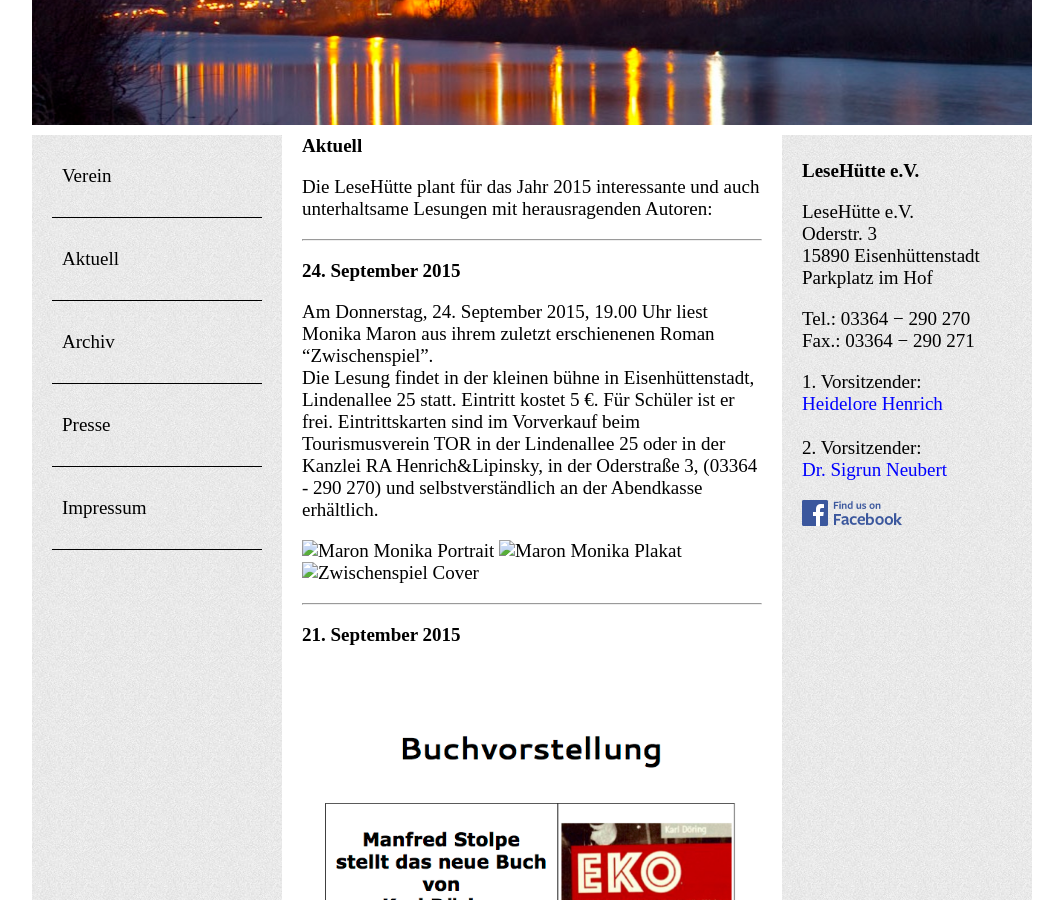
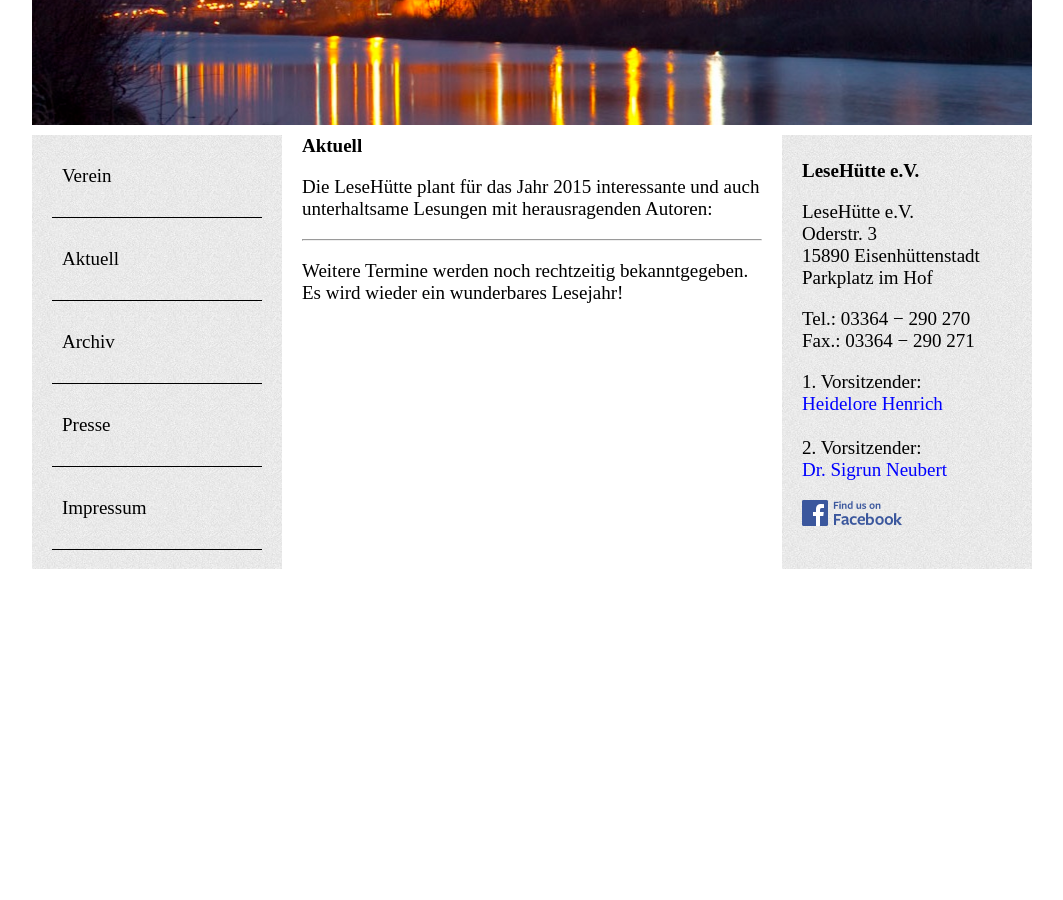
Before and after one commit to zickzackv/lesehutte.de, a Jekyll site: the page built from aktuell/index.md, in a window 1280 px wide and 900 px high, scrolled down 280 px. Shown: the whole window, without its empty margins (108-1171 px from the left). Built offline with Jekyll 4.4.1, drawn with Linux system fonts in a browser that asks for light colours; Markdown is read by kramdown in place of the engine named in the settings; after the commit the page ends 969 px from its top, so only the background shows below that.

Commit message:
Archive Marion Maron
Starting to use folders for each Reading

```diff
--- a/aktuell/index.md
+++ b/aktuell/index.md
@@ -8,29 +8,6 @@ title: Aktuelle Informationen zu Veranstaltungen
 Die LeseHütte plant für das Jahr 2015 interessante und auch unterhaltsame Lesungen mit herausragenden Autoren:
 
 
-* * *
-
-**24. September 2015**
-
-Am Donnerstag, 24. September 2015, 19.00 Uhr liest Monika Maron
-aus ihrem zuletzt erschienenen Roman "Zwischenspiel".
-Die Lesung findet in der kleinen bühne
-in Eisenhüttenstadt, Lindenallee 25 statt.
-Eintritt kostet 5 €. Für Schüler ist er frei.
-Eintrittskarten sind im Vorverkauf beim Tourismusverein TOR in
-der Lindenallee 25 oder in der Kanzlei RA Henrich&Lipinsky, in der Oderstraße 3,
-(03364 - 290 270) und selbstverständlich an der Abendkasse
-erhältlich.
-
-![Maron Monika Portrait](/assets/AF_Maron_Monika__00217_Druck.jpg)
-![Maron Monika Plakat](/assets/Maron.Monika.Plakat.eigenes.png)
-![Zwischenspiel Cover](/assets/Cover.Zwischenspiel.jpg)
-
-* * *
-
-**21. September 2015**
-
-![Döring](/assets/ManfredStolpe.PLakat.png)
 
 * * *
 
```
Also changed, not shown: archiv/index.md (+17 -0 lines), assets/Monika_Maron/AF_Maron_Monika__00217_Druck.jpg (added), assets/Monika_Maron/Cover.Zwischenspiel.jpg (added), assets/Monika_Maron/IMG_3139.jpeg (added), assets/Monika_Maron/IMG_3149.jpeg (added), assets/Monika_Maron/Maron.Monika.Plakat.eigenes.png (added), assets/Monika_Maron/image1.jpeg (added), assets/Monika_Maron/image2.jpeg (added), 1 other file.
